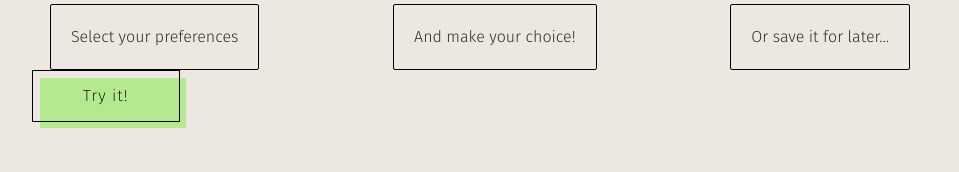
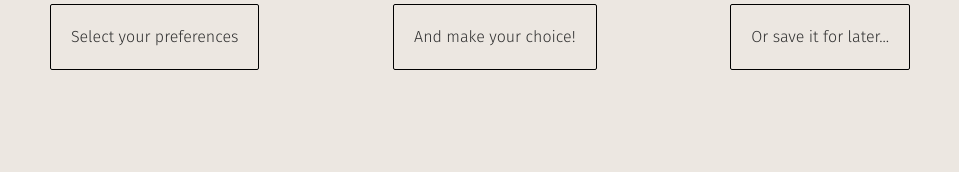
Before and after one commit to DavidCazalCollados/portfolio_2025, a React (Create React App) app: page /projects/filmdash in a window 1280 px wide. Shown: the part 2873-3045 px from the top of the page, without its empty margins (160-1119 px from the left). Before the commit the page ends 3001 px from the top, so only its background shows below. Built offline with nearby package versions, Linux system fonts and the light colour scheme; a web font is replaced by a local one.

Commit message:
try it button added

```diff
--- a/src/assets/filmdash.css
+++ b/src/assets/filmdash.css
@@ -224,7 +224,7 @@
   width: 100%;
   justify-content: center;
   align-items: center;
-  border: black 0.5px solid;
+  border: black 1px solid;
   border-radius: 2px;
   padding: 20px;
 }
@@ -236,3 +236,11 @@
  margin: 0;
  text-align: center;
 }
+
+.button-filmdash-page {
+  /* background-color: aqua; */
+  height: 40vh;
+  display: flex;
+  justify-content: space-around;
+  align-items: center;
+}
```
